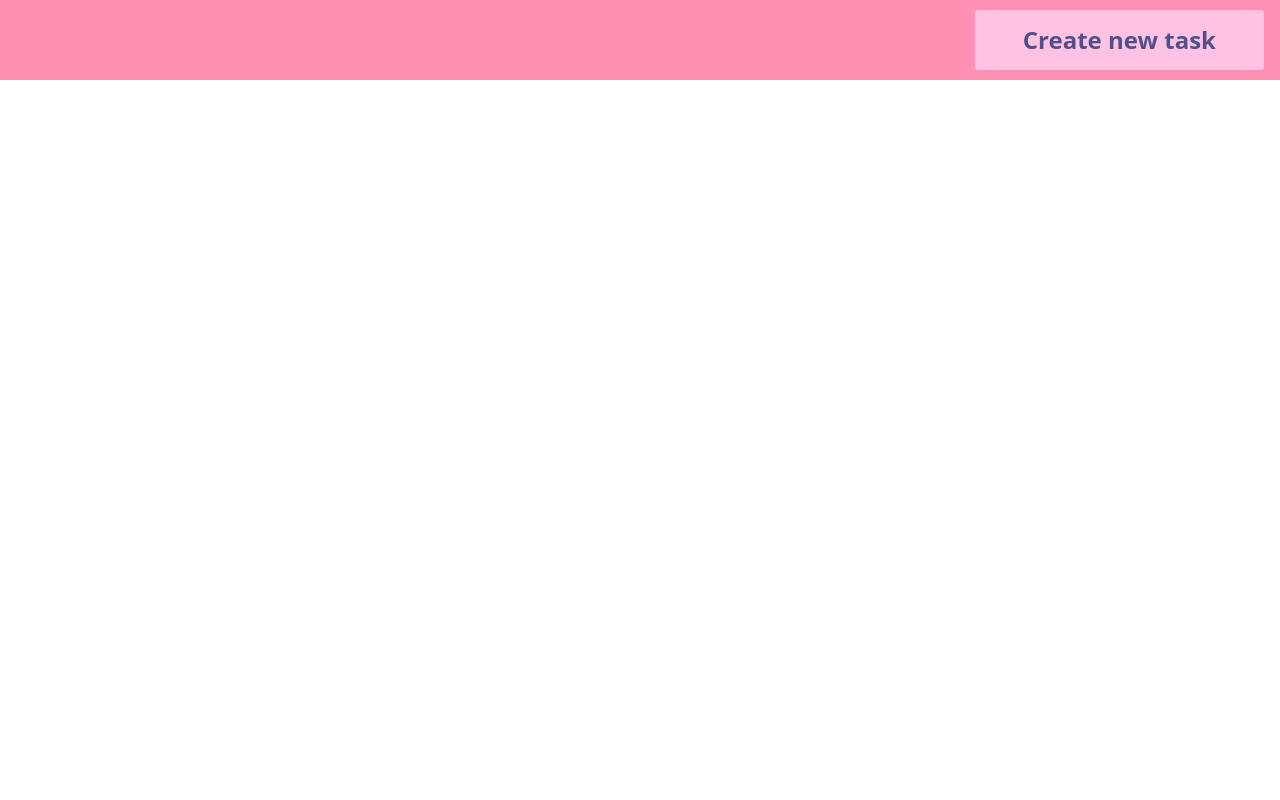
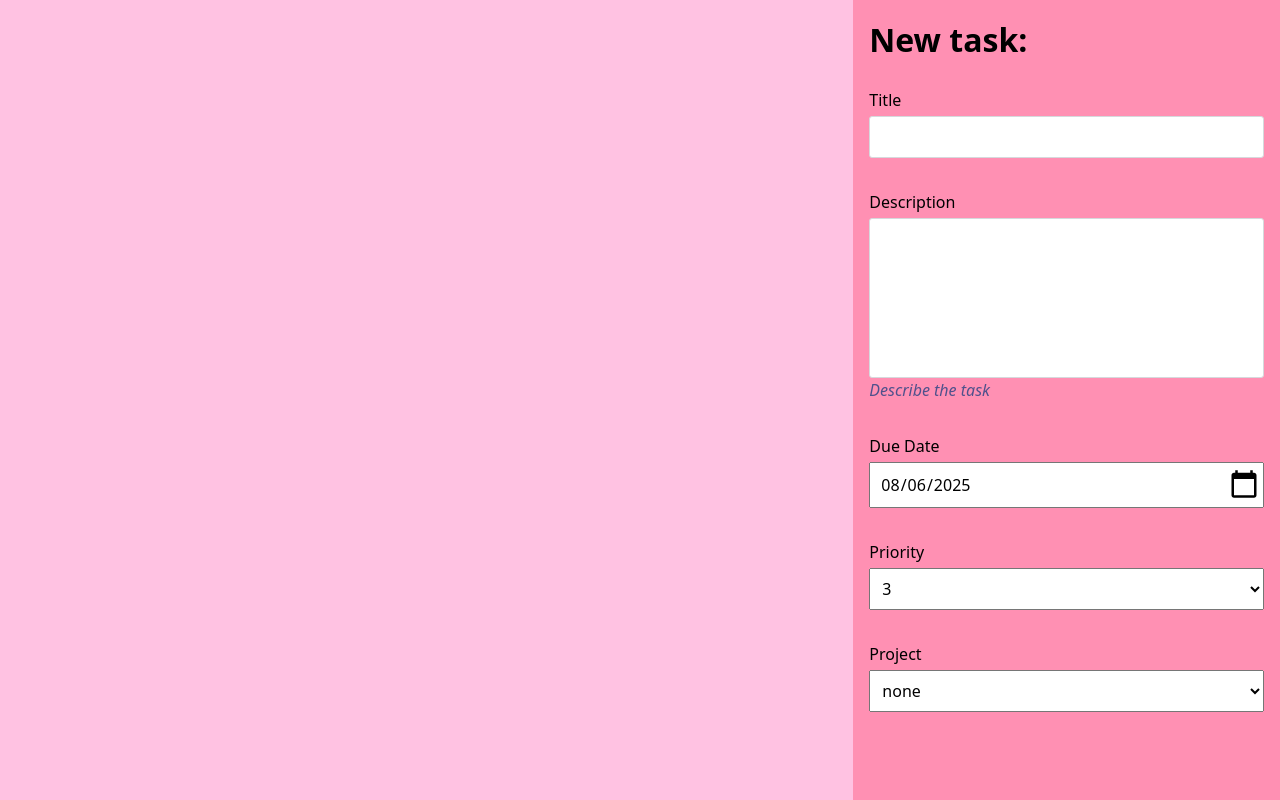
Before and after one commit to ClaudeDebussy/odin-to-do-list, a website built with webpack: page src/template.html in a window 1280 px wide. Built offline with nearby package versions, Linux system fonts and the light colour scheme.

Commit message:
Implement sidebar with New Task form

```diff
--- a/src/index.js
+++ b/src/index.js
@@ -7,4 +7,4 @@ let makeCoffee = new ToDoItem("Make coffee", "Make some coffee");
 console.log(makeCoffee);
 
 const page = new Display;
-page.createHeader();
+// page.createHeader();
--- a/src/styles.css
+++ b/src/styles.css
@@ -47,3 +47,81 @@ html {
   background-color: var(--todo-black);
   color: var(--todo-light-pink);
 }
+
+.main-area.sidebar-open {
+  display: grid;
+  grid-template-areas:
+  "tasks-area sidebar-area";
+  grid-template-columns: 2fr 1fr;
+  width: 100vw;
+  min-height: 100vh;
+}
+
+.tasks-area {
+  grid-area: tasks-area;
+  background-color: var(--todo-light-pink);
+}
+
+.sidebar-area {
+  grid-area: sidebar-area;
+  background-color: var(--todo-dark-pink);
+
+  padding: 1rem;
+}
+
+.sidebar-area h1 {
+  margin-bottom: 1.5rem;
+}
+
+.sidebar-area .form-row {
+  margin-bottom: 2rem;
+  display: flex;
+  justify-content: flex-start;
+  flex-direction: column;
+  flex-wrap: wrap;
+}
+
+.sidebar-area .form-row input[type='text'] {
+  background-color: var(--todo-white);
+  border: 1px solid #D6D9DC;
+  border-radius: 3px;
+  width: 100%;
+  padding: .5rem;
+  font-size: 1rem;
+}
+
+.sidebar-area .form-row label {
+  margin-bottom: .25rem;
+}
+
+.sidebar-area .form-row textarea {
+  font-size: 1rem;
+  border: 1px solid #D6D9DC;
+  border-radius: 3px;
+  min-height: 10rem;
+  padding: .5rem;
+  resize: none;
+}
+
+.sidebar-area .form-row .instructions {
+  color: var(--todo-blue);
+  font-size: 1rem;
+  font-style: italic;
+}
+
+.sidebar-area .form-row ::-webkit-datetime-edit {
+  padding: .5em;
+  font-size: 1rem;
+  width: auto;
+}
+
+.sidebar-area .form-row ::-webkit-calendar-picker-indicator {
+  width: 2rem;
+  height: 2rem;
+}
+
+.sidebar-area .form-row select {
+  width: 100%;
+  padding: .5rem;
+  font-size: 1rem;
+}
--- a/src/template.html
+++ b/src/template.html
@@ -6,6 +6,46 @@
   <title>Document</title>
 </head>
 <body>
-
+  <div class="main-area sidebar-open">
+    <div class="tasks-area"></div>
+    <div class="sidebar-area">
+      <h1 class="new-task">New task:</h1>
+      <div class="form-row">
+        <label for="title">Title</label>
+        <input type="text" name="title" id="title">
+      </div>
+      <div class="form-row">
+        <label for="description">Description</label>
+        <textarea name="description" id="description"></textarea>
+        <div class="instructions">Describe the task</div>
+      </div>
+      <div class="form-row">
+        <label for="due-date">Due Date</label>
+        <input
+        type="date"
+        id="dueDate"
+        name="dueDate"
+        value="2025-08-06"
+        min="2025-08-06"
+        />
+      </div>
+      <div class="form-row">
+        <label for="priority">Priority</label>
+        <select name="priority" id="priority">
+          <option value="1">1 (lowest)</option>
+          <option value="2">2</option>
+          <option value="3" selected="selected">3</option>
+          <option value="4">4</option>
+          <option value="5">5 (highest)</option>
+        </select>
+      </div>
+      <div class="form-row">
+        <label for="project">Project</label>
+        <select name="project" id="project">
+          <option value="null">none</option>
+        </select>
+      </div>
+    </div>
+  </div>
 </body>
 </html>
```
